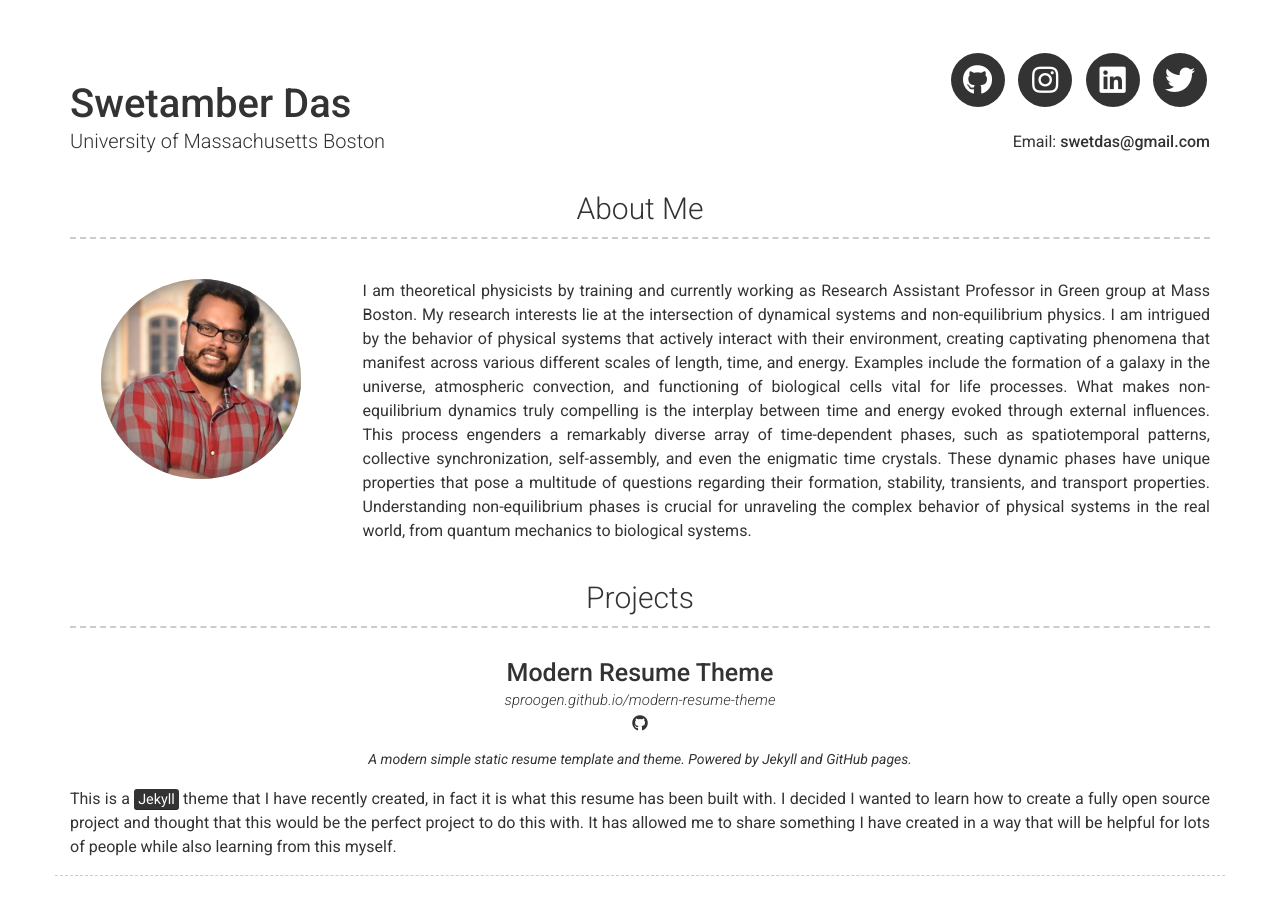
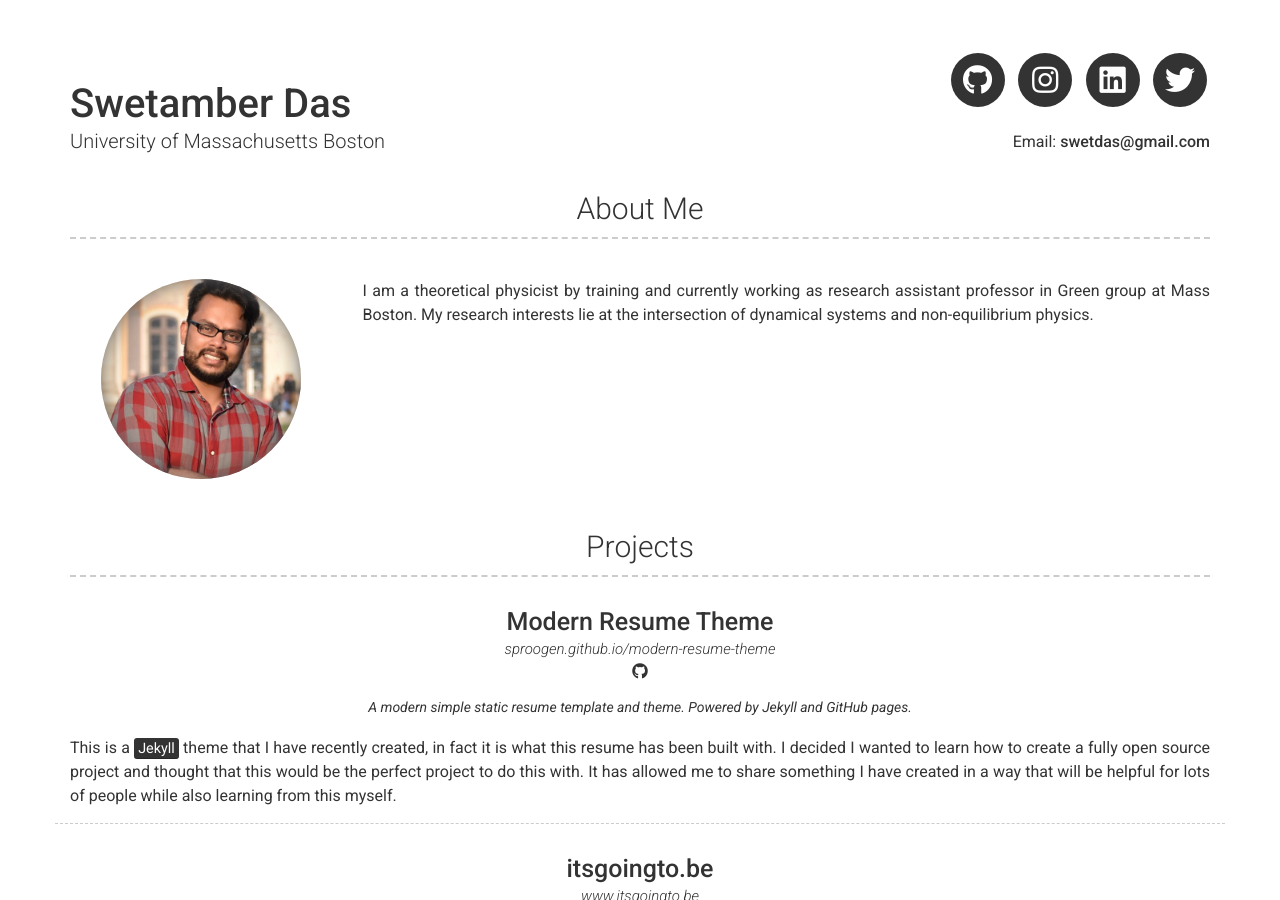
Before and after one commit to SwetamberD/swetamberd.github.io, a Jekyll site: the page built from index.md, in a window 1280 px wide and 900 px high. Built offline with Jekyll 4.4.1, drawn with Linux system fonts in a browser that asks for light colours; nearby versions of some CDN libraries.

Commit message:
edits to about me

```diff
--- a/_config.yml
+++ b/_config.yml
@@ -23,8 +23,7 @@ linkedin_username: jameswgrant
 # About Section
 # about_title: About Me
 about_profile_image: images/Das_Swet.jpg
-about_content: |
-  I am theoretical physicists by training and currently working as Research Assistant Professor in Green group at Mass Boston. My research interests lie at the intersection of dynamical systems and non-equilibrium physics. I am intrigued by the behavior of physical systems that actively interact with their environment, creating captivating phenomena that manifest across various different scales of length, time, and energy. Examples include the formation of a galaxy in the universe,  atmospheric convection, and functioning of biological cells vital for life processes. What makes non-equilibrium dynamics truly compelling is the interplay between time and energy evoked through external influences. This process engenders a remarkably diverse array of time-dependent phases, such as spatiotemporal patterns, collective synchronization, self-assembly, and even the enigmatic time crystals. These dynamic phases have unique properties that pose a multitude of questions regarding their formation, stability, transients, and transport properties. Understanding non-equilibrium phases is crucial for unraveling the complex behavior of physical systems in the real world, from quantum mechanics to biological systems.
+about_content: I am a theoretical physicist by training and currently working as research assistant professor in Green group at Mass Boston. My research interests lie at the intersection of dynamical systems and non-equilibrium physics.
 
 
 
```
